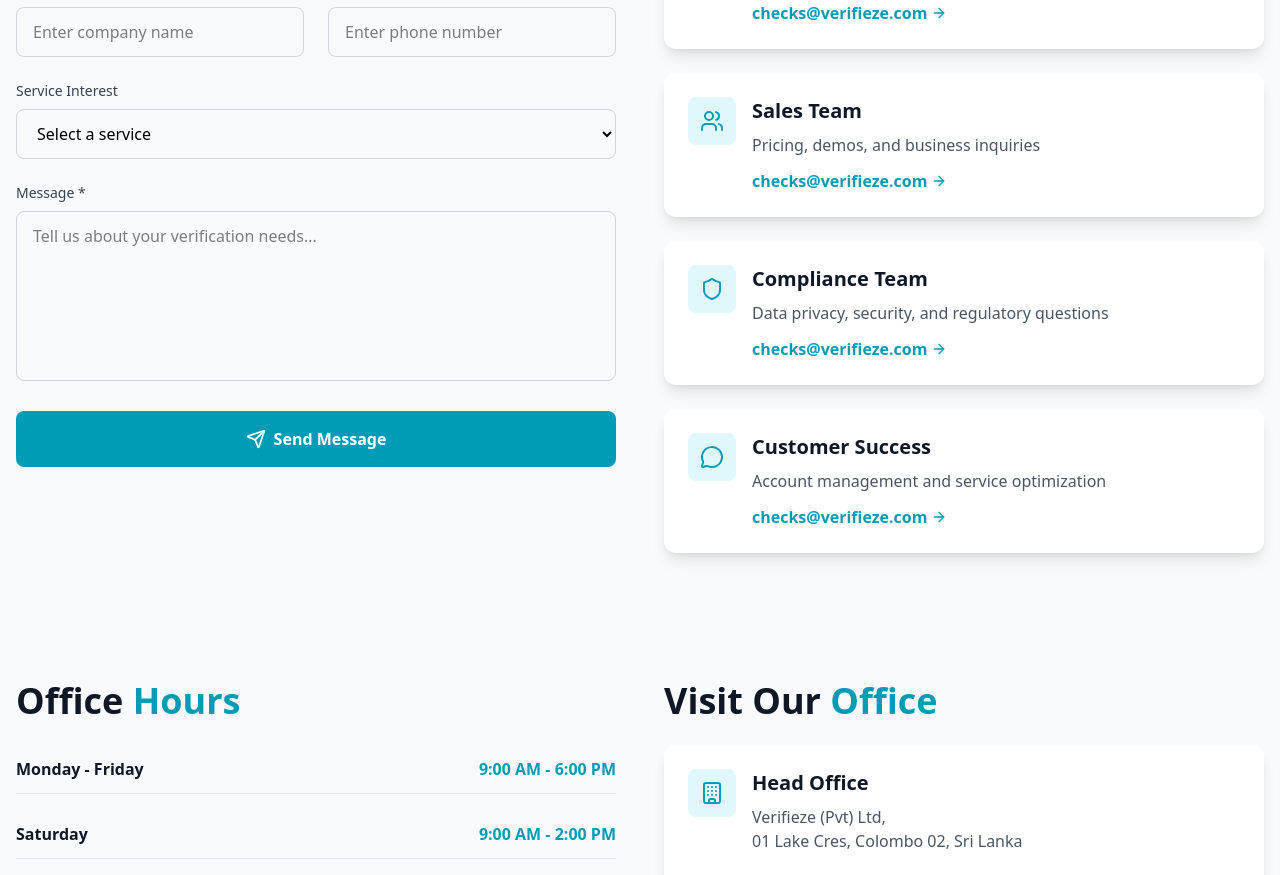
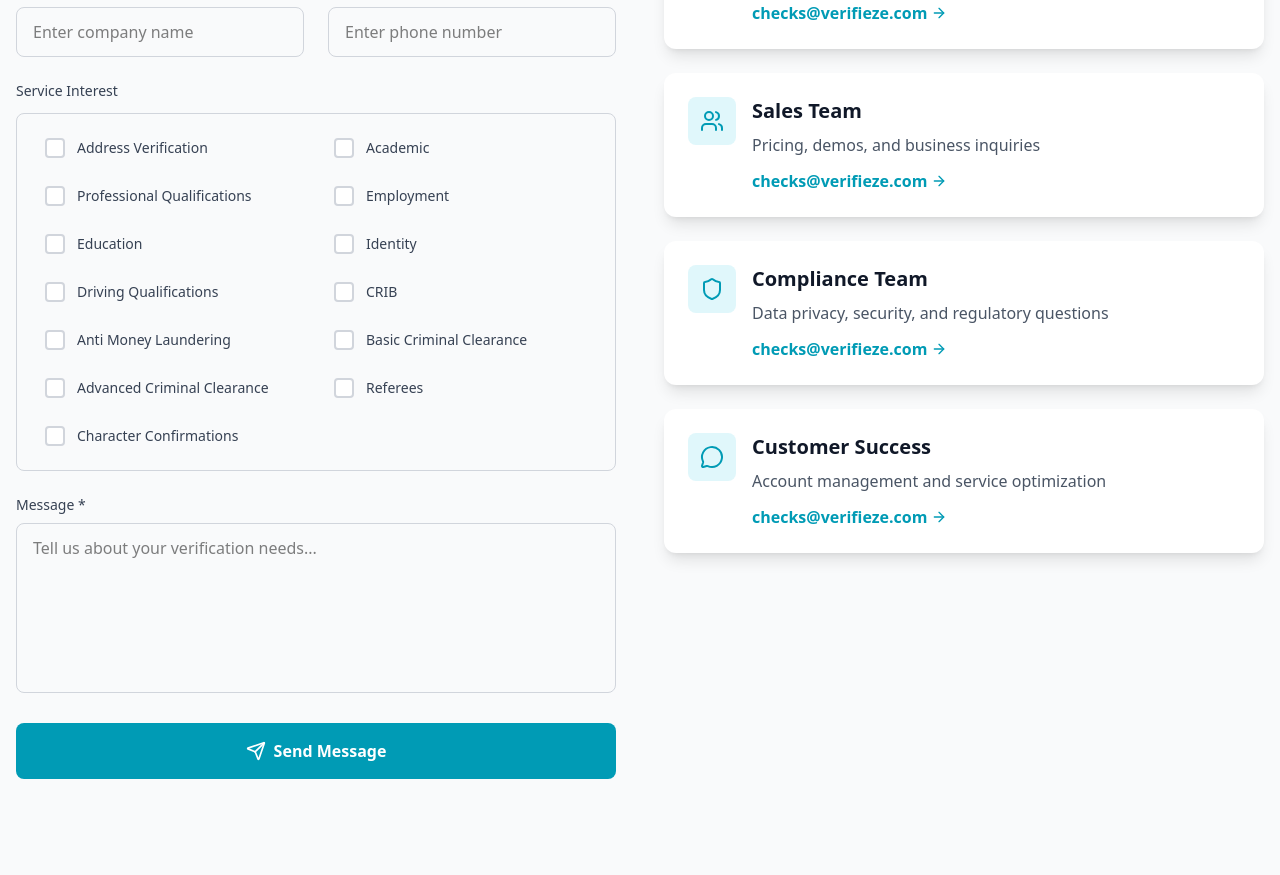
Before and after one commit to CodeOne-X-JFS-ICT/Verifieze-next, a Next.js app: page /contact in a window 1280 px wide. Shown: the part 1353-2228 px from the top of the page. Built offline with nearby package versions, Linux system fonts and the light colour scheme.

Commit message:
contact form update

```diff
--- a/src/app/api/contact/route.js
+++ b/src/app/api/contact/route.js
@@ -4,7 +4,7 @@
 export async function POST(request) {
   try {
     const body = await request.json();
-    const { name, email, company, phone, service, message } = body;
+    const { name, email, company, phone, services, message } = body;
 
     // ── Basic server-side validation ──────────────────────────────────────
     if (!name || !email || !message) {
@@ -22,6 +22,14 @@
       );
     }
 
+    // Format services list for email
+    const servicesHtml = Array.isArray(services) && services.length > 0
+      ? services.map(s => `<li style="margin:2px 0;">${s}</li>`).join('')
+      : '<li>—</li>';
+    const servicesText = Array.isArray(services) && services.length > 0
+      ? services.join(', ')
+      : '—';
+
     // ── Create transporter using env vars (never hardcoded) ───────────────
     const transporter = nodemailer.createTransport({
       host: process.env.SMTP_HOST,
@@ -38,7 +46,7 @@
       from: `"${process.env.SMTP_FROM_NAME}" <${process.env.SMTP_FROM_EMAIL}>`,
       to: process.env.CONTACT_RECEIVER_EMAIL,
       replyTo: email,
-      subject: `New Contact Form Enquiry — ${service || "General"} | ${name}`,
+      subject: `New Contact Form Enquiry — ${servicesText} | ${name}`,
       html: `
         <div style="font-family: Arial, sans-serif; max-width: 600px; margin: 0 auto; padding: 20px; background: #f9f9f9;">
           <div style="background: #003366; color: white; padding: 20px; border-radius: 8px 8px 0 0; text-align: center;">
@@ -64,8 +72,10 @@
                 <td style="padding: 10px 0; border-bottom: 1px solid #f0f0f0; color: #222;">${phone || "—"}</td>
               </tr>
               <tr>
-                <td style="padding: 10px 0; border-bottom: 1px solid #f0f0f0; font-weight: bold; color: #555;">Service Interest</td>
-                <td style="padding: 10px 0; border-bottom: 1px solid #f0f0f0; color: #222;">${service || "—"}</td>
+                <td style="padding: 10px 0; border-bottom: 1px solid #f0f0f0; font-weight: bold; color: #555;">Services Interested</td>
+                <td style="padding: 10px 0; border-bottom: 1px solid #f0f0f0; color: #222;">
+                  <ul style="margin: 0; padding-left: 16px;">${servicesHtml}</ul>
+                </td>
               </tr>
               <tr>
                 <td style="padding: 10px 0; font-weight: bold; color: #555; vertical-align: top;">Message</td>
--- a/src/app/contact/page.js
+++ b/src/app/contact/page.js
@@ -25,12 +25,28 @@
 import { containerVariants } from "@/animations/variants";
 
 export default function Contact() {
+  const serviceOptions = [
+    'Address Verification',
+    'Academic',
+    'Professional Qualifications',
+    'Employment',
+    'Education',
+    'Identity',
+    'Driving Qualifications',
+    'CRIB',
+    'Anti Money Laundering',
+    'Basic Criminal Clearance',
+    'Advanced Criminal Clearance',
+    'Referees',
+    'Character Confirmations',
+  ];
+
   const [formData, setFormData] = useState({
     name: '',
     email: '',
     company: '',
     phone: '',
-    service: '',
+    services: [],
     message: ''
   });
 
@@ -42,6 +58,15 @@
     setFormData(prev => ({
       ...prev,
       [name]: value
+    }));
+  };
+
+  const handleServiceToggle = (option) => {
+    setFormData(prev => ({
+      ...prev,
+      services: prev.services.includes(option)
+        ? prev.services.filter(s => s !== option)
+        : [...prev.services, option]
     }));
   };
 
@@ -61,7 +86,7 @@
 
       if (res.ok && data.success) {
         setSubmitStatus('success');
-        setFormData({ name: '', email: '', company: '', phone: '', service: '', message: '' });
+        setFormData({ name: '', email: '', company: '', phone: '', services: [], message: '' });
       } else {
         setSubmitStatus('error');
         console.error('Contact form error:', data.error);
@@ -302,24 +327,50 @@
                 </div>
 
                 <div>
-                  <label htmlFor="service" className="block text-sm font-medium text-gray-700 mb-2">
+                  <label className="block text-sm font-medium text-gray-700 mb-3">
                     Service Interest
+                    {formData.services.length > 0 && (
+                      <span className="ml-2 text-xs font-semibold text-white bg-[var(--color-primary)] px-2 py-0.5 rounded-full">
+                        {formData.services.length} selected
+                      </span>
+                    )}
                   </label>
-                  <select
-                    id="service"
-                    name="service"
-                    value={formData.service}
-                    onChange={handleInputChange}
-                    className="w-full px-4 py-3 border border-gray-300 rounded-lg focus:ring-2 focus:ring-[var(--color-primary)] focus:border-transparent transition-colors"
-                  >
-                    <option value="">Select a service</option>
-                    <option value="background-verification">Background Verification</option>
-                    <option value="address-verification">Address Verification</option>
-                    <option value="phone-verification">Phone Verification</option>
-                    <option value="company-verification">Company Verification</option>
-                    <option value="api-integration">API Integration</option>
-                    <option value="enterprise-solution">Enterprise Solution</option>
-                  </select>
+                  <div className="border border-gray-300 rounded-lg p-4 grid grid-cols-1 sm:grid-cols-2 gap-3">
+                    {serviceOptions.map((option) => {
+                      const isChecked = formData.services.includes(option);
+                      return (
+                        <label
+                          key={option}
+                          className={`flex items-center gap-3 cursor-pointer rounded-lg px-3 py-2 transition-colors ${
+                            isChecked
+                              ? 'bg-[var(--color-primary-light)] text-[var(--color-primary)]'
+                              : 'hover:bg-gray-50 text-gray-700'
+                          }`}
+                        >
+                          <div
+                            className={`w-5 h-5 flex-shrink-0 rounded border-2 flex items-center justify-center transition-all ${
+                              isChecked
+                                ? 'bg-[var(--color-primary)] border-[var(--color-primary)]'
+                                : 'border-gray-300 bg-white'
+                            }`}
+                            onClick={() => handleServiceToggle(option)}
+                          >
+                            {isChecked && (
+                              <svg className="w-3 h-3 text-white" fill="none" viewBox="0 0 24 24" stroke="currentColor" strokeWidth={3}>
+                                <path strokeLinecap="round" strokeLinejoin="round" d="M5 13l4 4L19 7" />
+                              </svg>
+                            )}
+                          </div>
+                          <span
+                            className="text-sm font-medium select-none"
+                            onClick={() => handleServiceToggle(option)}
+                          >
+                            {option}
+                          </span>
+                        </label>
+                      );
+                    })}
+                  </div>
                 </div>
 
                 <div>
```
